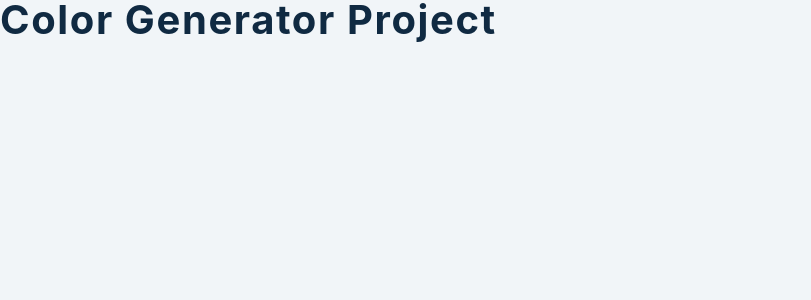
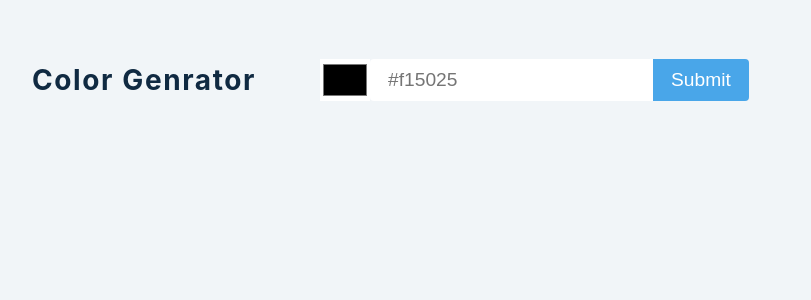
Before and after one commit to lilianlee0213/react-projects, a React (Create React App) app in the folder 09-color-generator/: page / in a window 1280 px wide. Shown: the top 300 px of the page, without its empty margins (0-811 px from the left). Built offline with nearby package versions, Linux system fonts and the light colour scheme; the HTML template or start-up script is replaced by a standard one.

Commit message:
html element and styles

```diff
--- a/09-color-generator/src/App.js
+++ b/09-color-generator/src/App.js
@@ -1,10 +1,29 @@
-import React, { useState } from 'react'
-import SingleColor from './SingleColor'
+import React, {useState} from 'react';
+import SingleColor from './SingleColor';
 
-import Values from 'values.js'
+import Values from 'values.js';
 
 function App() {
-  return <h2>color generator project</h2>
+	return (
+		<main>
+			<section className="container">
+				<h3>color genrator</h3>
+				<form action="" className="color-form">
+					<input type="color" />
+					<input type="text" placeholder="#f15025" />
+					<button className="btn" type="submit">
+						submit
+					</button>
+				</form>
+			</section>
+			<section className="colors">
+				<article className="color false">
+					<p className="percent-value"></p>
+					<p className="color-value"></p>
+				</article>
+			</section>
+		</main>
+	);
 }
 
-export default App
+export default App;
--- a/09-color-generator/src/index.css
+++ b/09-color-generator/src/index.css
@@ -141,23 +141,40 @@ Color Generator
 */
 
 .container {
-  text-align: center;
-  display: flex;
+	display: grid;
+	padding: 2rem;
+	row-gap: 1.5rem;
+	height: 160px;
+}
+@media screen and (min-width: 768px) {
+	.container {
+		grid-template-columns: auto 1fr;
+		column-gap: 2rem;
 		align-items: center;
-  height: 100px;
-  padding-left: 2rem;
 	}
+}
+
 .container h3 {
 	margin-bottom: 0;
 	margin-right: 2rem;
 }
+.color-form {
+	display: flex;
+	flex-wrap: wrap;
+}
 
-input {
+input[type='text'] {
 	border-color: transparent;
 	padding: 0.5rem 1rem;
 	font-size: 1.2rem;
 	border-top-left-radius: var(--radius);
 	border-bottom-left-radius: var(--radius);
+}
+input[type='color'] {
+	height: 42px;
+
+	background-color: var(--clr-white);
+	border-color: var(--clr-white);
 }
 .btn {
 	background: var(--clr-primary-5);
```
Lines whose indentation alone changed are shown as unchanged.
